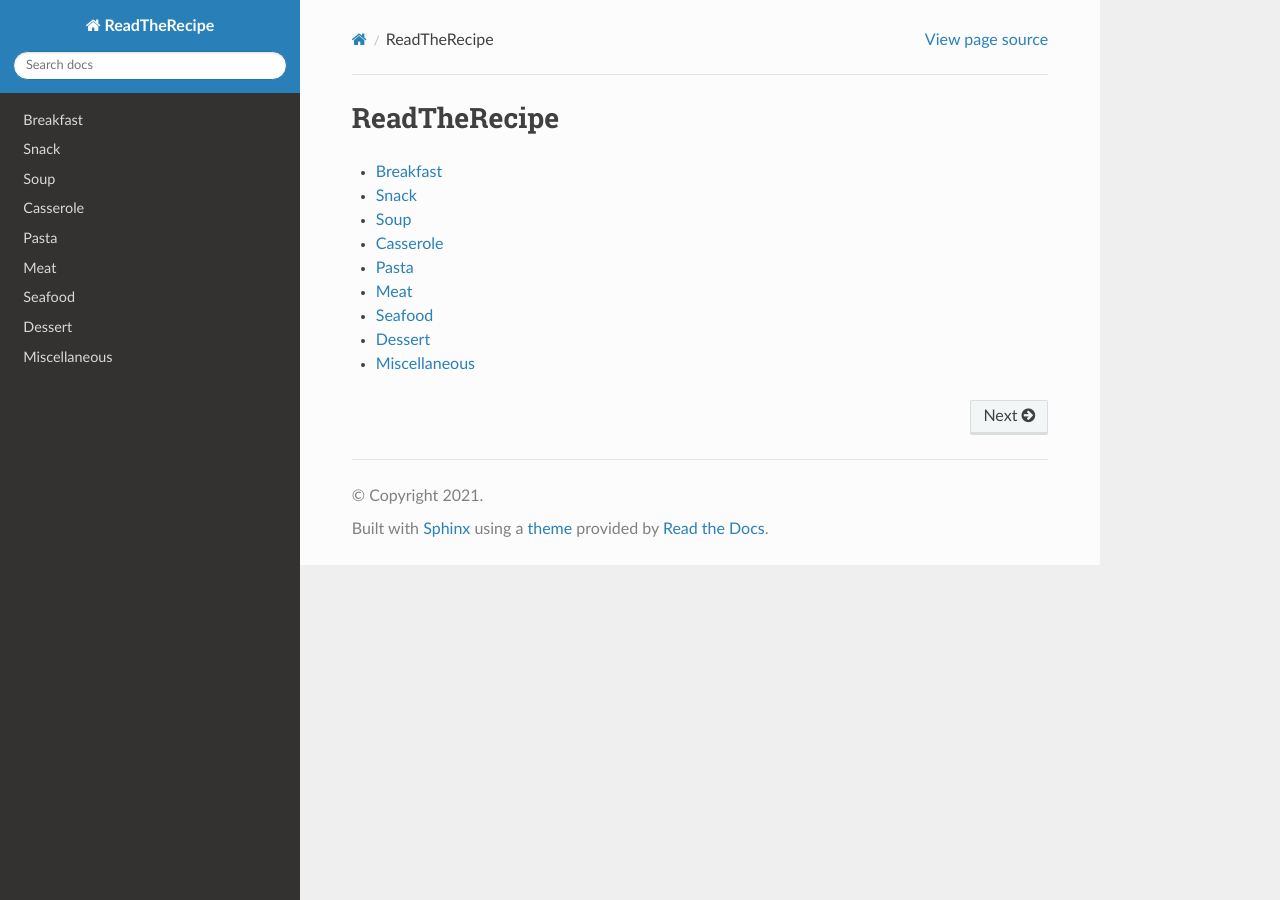
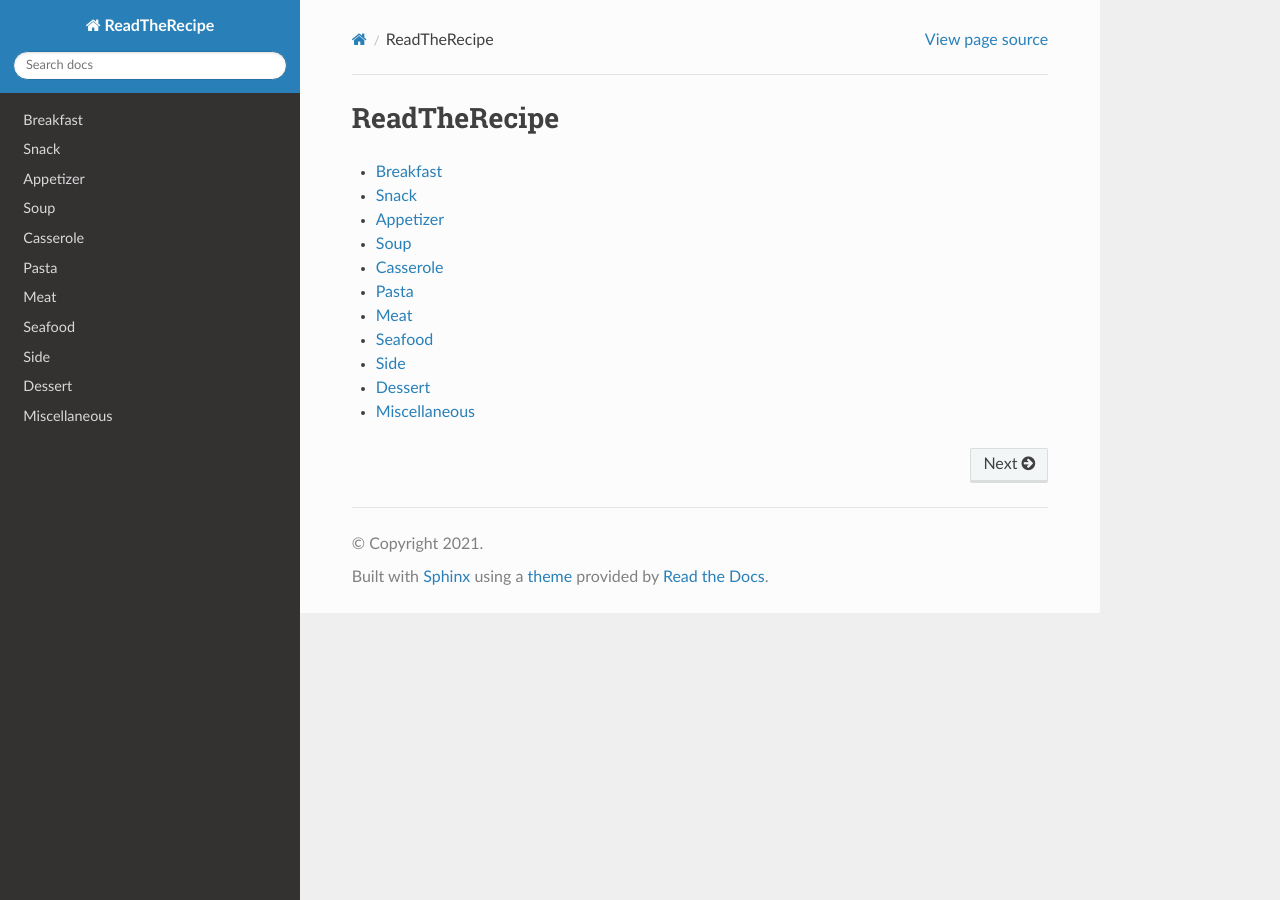
Before and after one commit to bernardopacini/ReadTheRecipe, a Sphinx documentation site: the page built from source/index.rst, in a window 1280 px wide. Built offline with Sphinx 7.4.7 and the Read the Docs theme 2.0.0, drawn with Linux system fonts in a browser that asks for light colours.

Commit message:
Adding category for side dishes (#25)
* adding category for side dishes

* Separating appetizer and side dishes

Co-authored-by: Bernardo Pacini <bpacini@umich.edu>

```diff
--- /dev/null
+++ b/source/appetizer/index.rst
@@ -0,0 +1,5 @@
+Appetizer
+=========
+
+.. toctree::
+   :maxdepth: 1
--- a/source/index.rst
+++ b/source/index.rst
@@ -6,10 +6,12 @@ ReadTheRecipe
 
    breakfast/index
    snack/index
+   appetizer/index
    soup/index
    casserole/index
    pasta/index
    meat/index
    seafood/index
+   side/index
    dessert/index
    miscellaneous/index
--- /dev/null
+++ b/source/side/index.rst
@@ -0,0 +1,5 @@
+Side
+====
+
+.. toctree::
+   :maxdepth: 1
```
